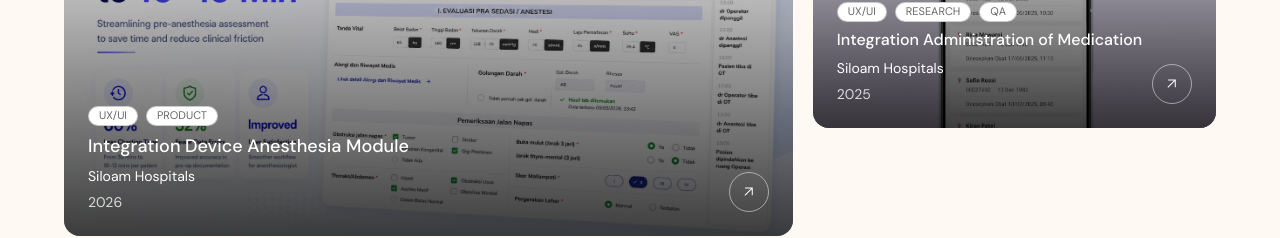
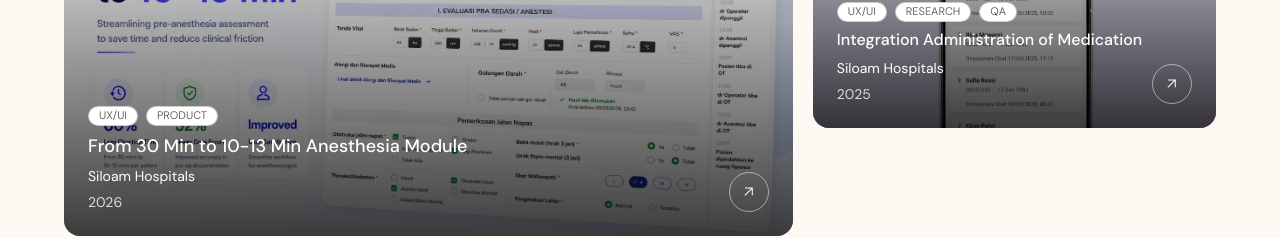
Before and after one commit to hairara/Portfolio-2026, a Vue app: page / in a window 1280 px wide. Shown: the part 3980-4218 px from the top of the page. Built offline with nearby package versions, Linux system fonts and the light colour scheme; a web font is replaced by a local one.

Commit message:
update project.title

```diff
--- a/src/data/projects.js
+++ b/src/data/projects.js
@@ -1,7 +1,7 @@
 export const projects = [
   {
     id: 1,
-    title: 'Integration Device Anesthesia Module',
+    title: 'From 30 Min to 10-13 Min Anesthesia Module',
     client: 'Siloam Hospitals',
     year: '2026',
     tags: ['UX/UI', 'PRODUCT'],
```
Also changed, not shown: .claude/settings.local.json, public/projects/78d2e526-9752-4503-9745-a3dac4cb7c7f.png (added), public/projects/tumbnail anesthesia.png (added).
